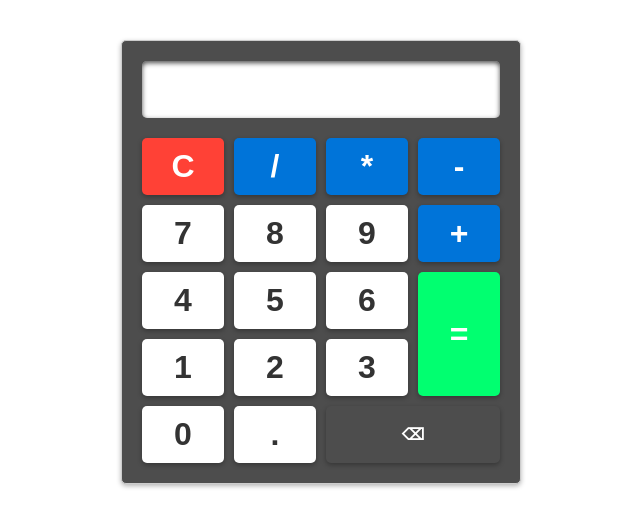
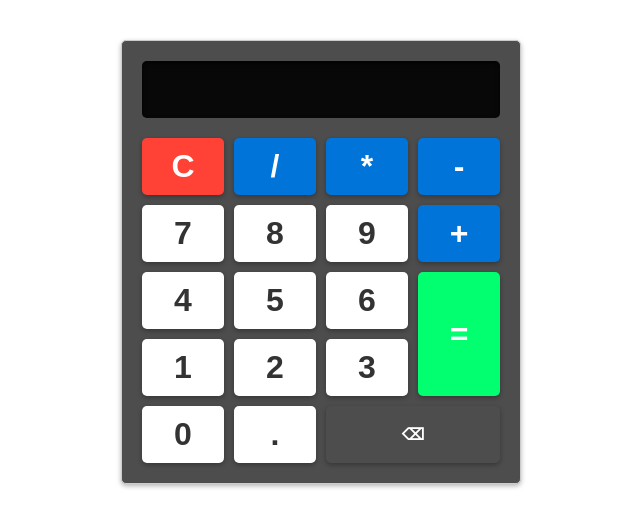
Before and after one commit to adam-rifai/basic-calculator, a plain HTML site: page index.html in a window 1280 px wide. Shown: the whole page, without its empty margins (319-959 px from the left). Drawn offline with Linux system fonts and the light colour scheme.

Commit message:
version 1.03

```diff
--- a/style.css
+++ b/style.css
@@ -24,6 +24,8 @@
   box-shadow: inset 0px 2px 5px rgba(0, 0, 0, 0.7);
   font-size: 2rem;
   border-radius: 5px;
+  background-color: rgba(0, 0, 0, 0.9);
+  color: #fff;
 }
 
 .buttons {
```
